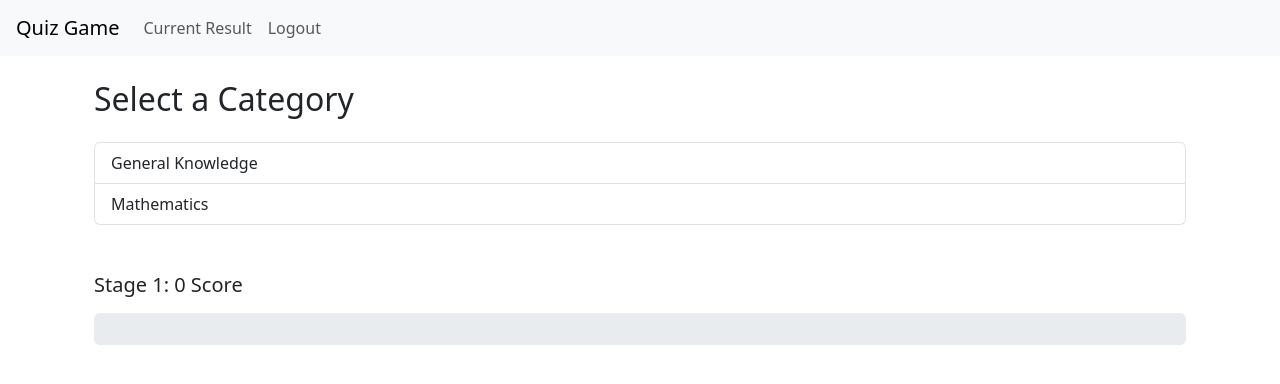
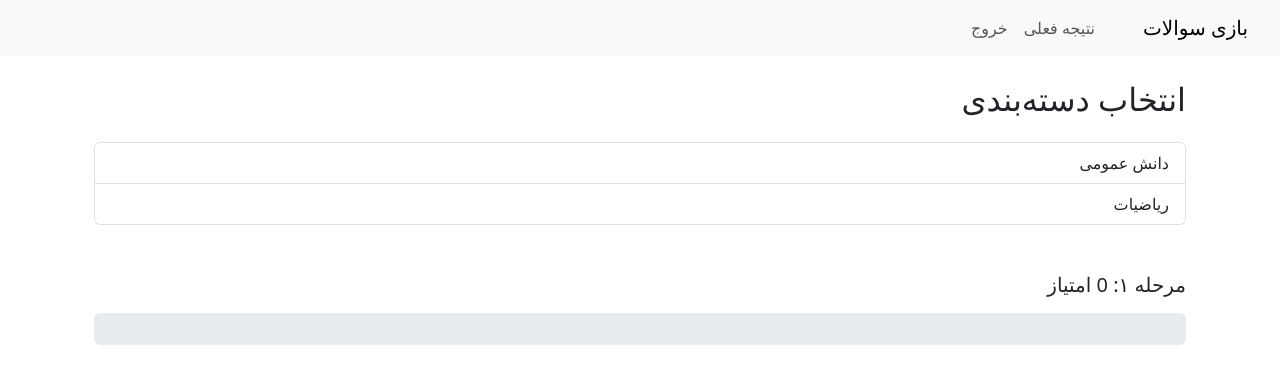
Before and after one commit to 1970Mr/quiz-game, a Flask app: page /select_category in a window 1280 px wide. Shown: the top 384 px of the page. Run offline with Flask 3, Linux system fonts and the light colour scheme; the visitor is signed in with stand-in values (Sample User, id 1); data comes from the database, SQL or seed files in the repository.

Commit message:
Change templates for persian language

```diff
--- a/app/templates/base.html
+++ b/app/templates/base.html
@@ -1,11 +1,15 @@
 <!DOCTYPE html>
-<html lang="en">
+<html lang="fa">
 <head>
     <meta charset="UTF-8">
     <meta name="viewport" content="width=device-width, initial-scale=1.0">
-    <title>{{ title | default('Home') }} - Quiz Game</title>
+    <title>{{ title | default('خانه') }} - بازی سوالات</title>
     <link href="https://cdn.jsdelivr.net/npm/bootstrap@5.3.3/dist/css/bootstrap.min.css" rel="stylesheet" integrity="sha384-QWTKZyjpPEjISv5WaRU9OFeRpok6YctnYmDr5pNlyT2bRjXh0JMhjY6hW+ALEwIH" crossorigin="anonymous">
     <style>
+        body {
+            direction: rtl;
+            text-align: right;
+        }
         a {
             text-decoration: none;
         }
@@ -13,22 +17,22 @@
 </head>
 <body>
 <nav class="navbar navbar-expand navbar-light bg-light px-3">
-        <a class="navbar-brand" href="{{ url_for('main.home') }}">Quiz Game</a>
+    <a class="navbar-brand" href="{{ url_for('main.home') }}">بازی سوالات</a>
     <div class="collapse navbar-collapse">
         <ul class="navbar-nav ml-auto">
             {% if current_user.is_authenticated %}
             <li class="nav-item">
-                        <a class="nav-link" href="{{ url_for('main.result') }}">Current Result</a>
+                <a class="nav-link" href="{{ url_for('main.result') }}">نتیجه فعلی</a>
             </li>
             <li class="nav-item">
-                        <a class="nav-link" href="{{ url_for('main.logout') }}">Logout</a>
+                <a class="nav-link" href="{{ url_for('main.logout') }}">خروج</a>
             </li>
             {% else %}
             <li class="nav-item">
-                        <a class="nav-link" href="{{ url_for('main.login') }}">Login</a>
+                <a class="nav-link" href="{{ url_for('main.login') }}">ورود</a>
             </li>
             <li class="nav-item">
-                        <a class="nav-link" href="{{ url_for('main.register') }}">Register</a>
+                <a class="nav-link" href="{{ url_for('main.register') }}">ثبت نام</a>
             </li>
             {% endif %}
         </ul>
--- a/app/templates/final_result.html
+++ b/app/templates/final_result.html
@@ -2,8 +2,8 @@
 
 {% block content %}
 <div class="container mt-4">
-    <h2>Final Result</h2>
-    <p>Your final score is: {{ game_data.score }}</p>
-    <a href="{{ url_for('main.select_category') }}" class="btn btn-primary">Play Again</a>
+    <h2>نتیجه نهایی</h2>
+    <p>امتیاز نهایی شما: {{ game_data.score }}</p>
+    <a href="{{ url_for('main.select_category') }}" class="btn btn-primary">دوباره بازی کن</a>
 </div>
 {% endblock %}
--- a/app/templates/login.html
+++ b/app/templates/login.html
@@ -2,7 +2,7 @@
 {% block content %}
 <div class="card">
     <div class="card-body">
-            <h2 class="card-title">Login</h2>
+        <h2 class="card-title">ورود</h2>
         <form method="POST" action="">
             {{ form.hidden_tag() }}
             <div class="form-group mt-3">
@@ -23,7 +23,7 @@
                 {{ form.remember(class="form-check-input") }}
                 {{ form.remember.label(class="form-check-label") }}
             </div>
-                <button type="submit" class="btn btn-primary mt-3">Login</button>
+            <button type="submit" class="btn btn-primary mt-3">ورود</button>
         </form>
     </div>
 </div>
--- a/app/templates/register.html
+++ b/app/templates/register.html
@@ -2,7 +2,7 @@
 {% block content %}
 <div class="card">
     <div class="card-body">
-            <h2 class="card-title">Register</h2>
+        <h2 class="card-title">ثبت نام</h2>
         <form method="POST" action="">
             {{ form.hidden_tag() }}
             <div class="form-group mt-3">
@@ -33,7 +33,7 @@
                 <div class="text-danger">{{ error }}</div>
                 {% endfor %}
             </div>
-                <button type="submit" class="btn btn-primary mt-3">Register</button>
+            <button type="submit" class="btn btn-primary mt-3">ثبت نام</button>
         </form>
     </div>
 </div>
--- a/app/templates/select_category.html
+++ b/app/templates/select_category.html
@@ -1,28 +1,25 @@
 {% extends "base.html" %}
 {% block content %}
 <div class="container mt-4">
-
-    <h2>Select a Category</h2>
+    <h2>انتخاب دسته‌بندی</h2>
     <div class="list-group mt-4">
-        <a href="{{ url_for('main.question', category='general') }}" class="list-group-item list-group-item-action">General Knowledge</a>
-        <a href="{{ url_for('main.question', category='math') }}" class="list-group-item list-group-item-action">Mathematics</a>
+        <a href="{{ url_for('main.question', category='general') }}" class="list-group-item list-group-item-action">دانش عمومی</a>
+        <a href="{{ url_for('main.question', category='math') }}" class="list-group-item list-group-item-action">ریاضیات</a>
     </div>
 
     <div class="my-5">
         {% if stage == 1 %}
-        <h5>Stage 1: {{ score }} Score</h5>
+        <h5>مرحله ۱: {{ score }} امتیاز</h5>
         {% elif stage == 2 %}
-        <h5>Stage 2: {{ score }} Score</h5>
+        <h5>مرحله ۲: {{ score }} امتیاز</h5>
         {% endif %}
         <div class="progress my-3" style="height: 2rem">
             {% if stage == 1 %}
-            <div class="progress-bar bg-success" role="progressbar" style="width: {{ progress * 100 / 30 }}%; height: 2rem;" aria-valuenow="{{ progress }}" aria-valuemin="0"
-                 aria-valuemax="30">
+            <div class="progress-bar bg-success" role="progressbar" style="width: {{ progress * 100 / 30 }}%; height: 2rem;" aria-valuenow="{{ progress }}" aria-valuemin="0" aria-valuemax="30">
                 {{ progress }} / 30
             </div>
             {% elif stage == 2 %}
-            <div class="progress-bar bg-danger" role="progressbar" style="width: {{ (30 - progress) * 100 / 30 }}%; height: 2rem;" aria-valuenow="{{ 30 - progress }}" aria-valuemin="0"
-                 aria-valuemax="30">
+            <div class="progress-bar bg-danger" role="progressbar" style="width: {{ (30 - progress) * 100 / 30 }}%; height: 2rem;" aria-valuenow="{{ 30 - progress }}" aria-valuemin="0" aria-valuemax="30">
                 {{ 30 - progress }} / 30
             </div>
             {% endif %}
```
Also changed, not shown: app/templates/home.html (+9 -9 lines), app/templates/question.html (+5 -5 lines), app/templates/result.html (+6 -6 lines). Lines whose indentation alone changed are shown as unchanged.
